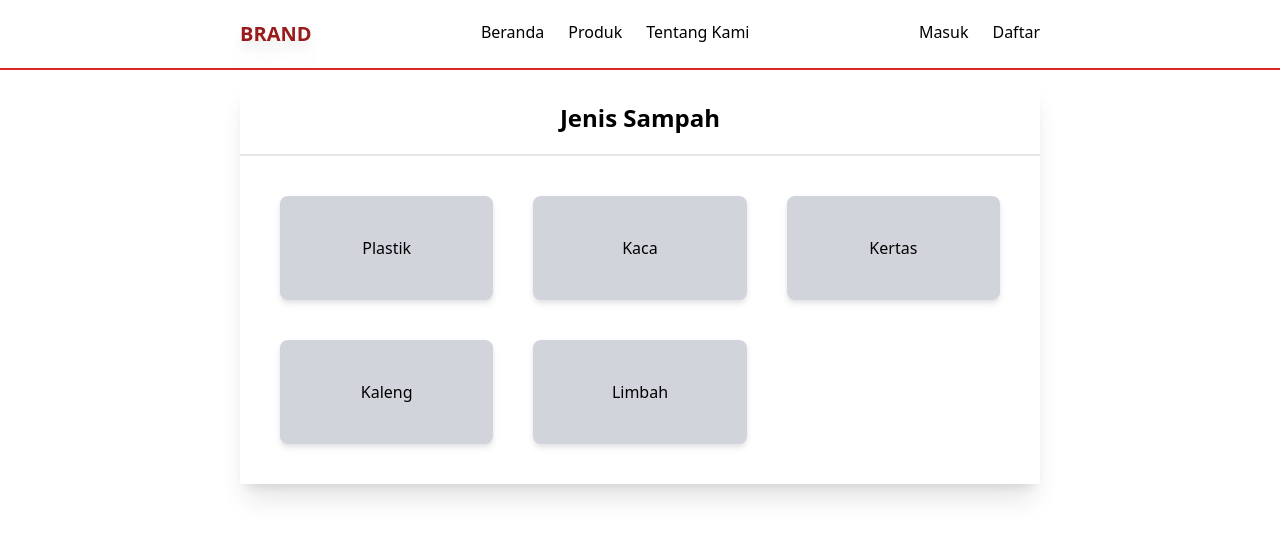
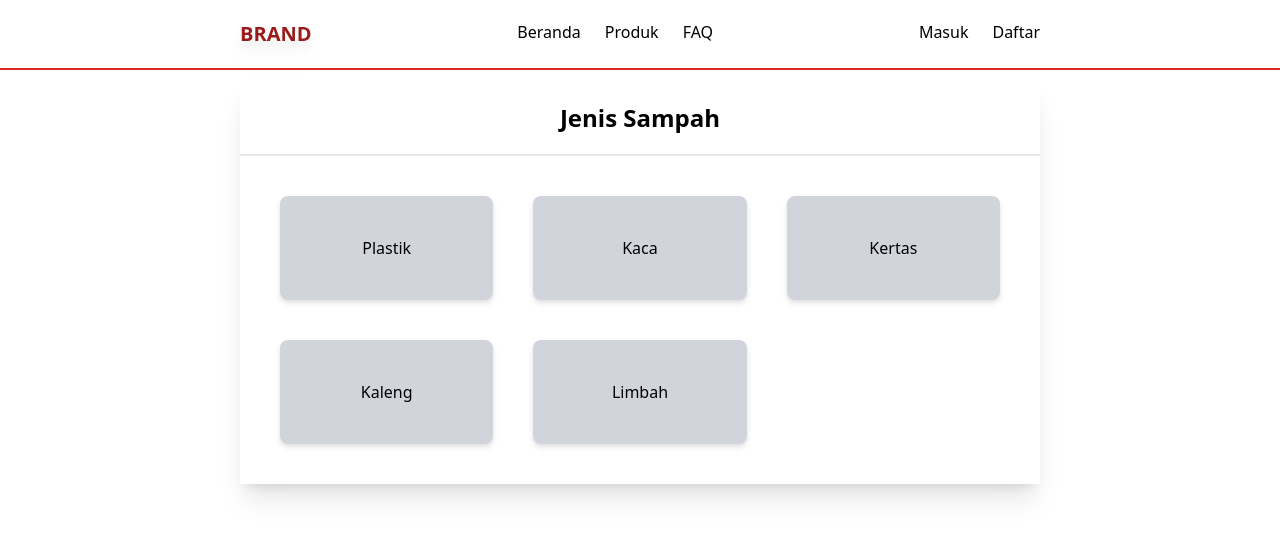
Before and after one commit to rayyalfawazy/pkm-client-side, a React (Create React App) app: page /sampah in a window 1280 px wide. Shown: the top 538 px of the page. Built offline with nearby package versions, Linux system fonts and the light colour scheme.

Commit message:
FAQ Bone

```diff
--- a/src/App.js
+++ b/src/App.js
@@ -57,6 +57,11 @@ function App() {
           </ul>
         </div>
       </section>
+      <section className='mt-20 mb-20 mx-60'>
+        <div>
+          <h1 className='text-2xl font-semibold'>Frequently Asked Question</h1>
+        </div>
+      </section>
       <footer className='bg-gray-500 py-16 px-60'>
         <p className='text-white'>©Brand 2022 - All rights reserved</p>
         <p className='text-white'>Institut Teknologi Indonesia.</p>
--- a/src/Components/Navbar.js
+++ b/src/Components/Navbar.js
@@ -30,7 +30,7 @@ function Navbar() {
         <ul className='flex space-x-6'>
             <li><NavLink to='/'>Beranda</NavLink></li>
             <li><button onClick={handleProdukDropdown}>Produk</button></li>
-            <li>Tentang Kami</li>
+            <li>FAQ</li>
         </ul>
         <ul className='flex space-x-6'>
             <li>Masuk</li>
```
